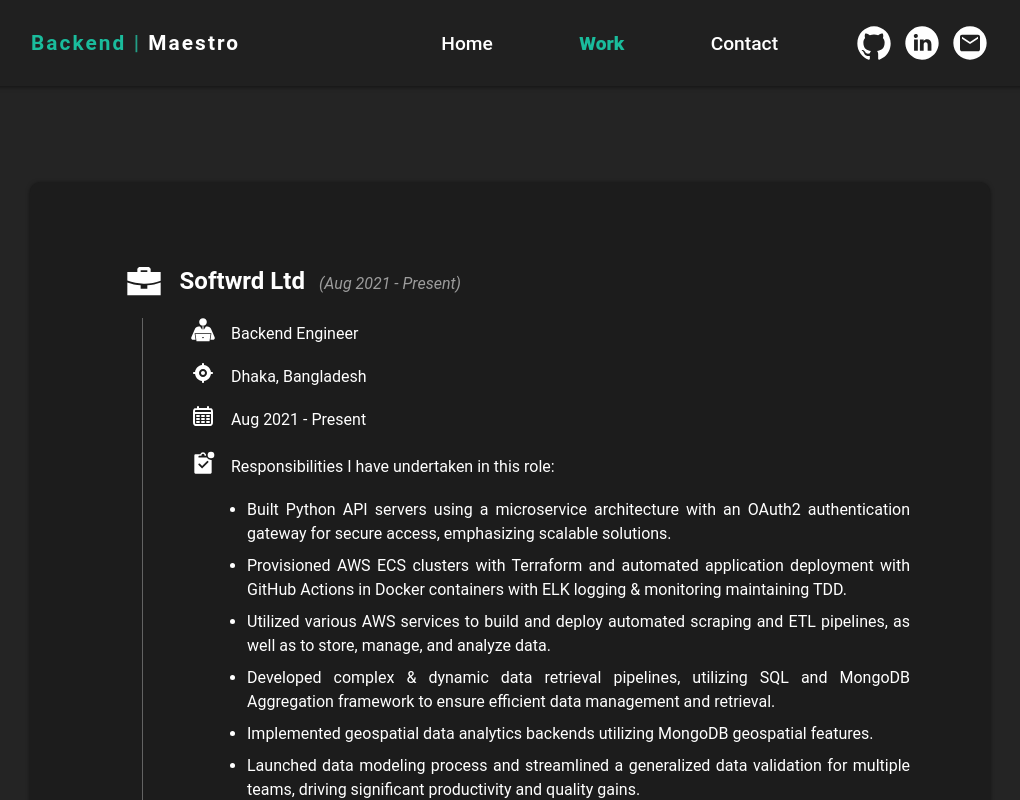
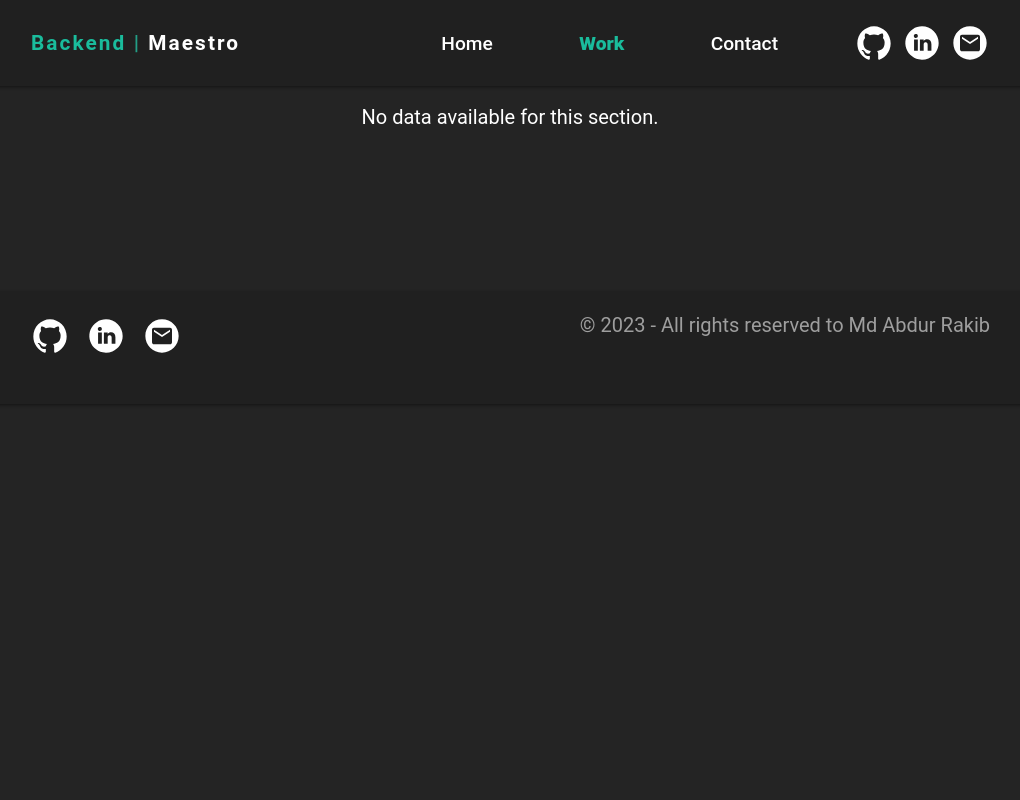
Before and after one commit to rifatrakib/backend-maestro, a Svelte app in the folder app/: page / in a window 1280 px wide. Both pictures are taken after a click on the button "Work". Shown: the top 800 px of the page, without its empty margins (130-1150 px from the left). Built offline with nearby package versions, Linux system fonts and the light colour scheme.

Commit message:
pass event data to timeline according to page selected

```diff
--- a/app/src/pages/about/about.svelte
+++ b/app/src/pages/about/about.svelte
@@ -1,20 +1,35 @@
 <script>
     import { onDestroy } from 'svelte';
-    import Timeline from '../../components/timeline.svelte';
+    import Timeline from './timeline.svelte';
     import { eventsStore } from './store.js';
 
-    let eventData;
-    const unsubscribe = eventsStore.subscribe(value => eventData = value);
+    export let page;
+
+    let events;
+    const unsubscribe = eventsStore.subscribe(value => events = value);
 
     onDestroy(() => unsubscribe());
 </script>
 
 <style>
     article {
+        display: flex;
+        justify-content: center;
+        align-items: center;
         padding-top: 1rem;
+        padding-bottom: 5rem;
+    }
+
+    article div {
+        text-align: center;
+        font-size: 1.25rem;
     }
 </style>
 
 <article>
-    <Timeline eventsData={eventData} />
+    {#if events[page]}
+        <Timeline events={events[page]} />
+    {:else}
+        <div>No data available for this section.</div>
+    {/if}
 </article>
--- a/app/src/pages/about/store.js
+++ b/app/src/pages/about/store.js
@@ -35,4 +35,38 @@ export const eventsStore = readable({
             ],
         },
     ],
+    academic: [
+        {
+            type: 'academic',
+            header: 'Yangzhou University',
+            subheaders: {
+                positiion: 'Undergraduate Student',
+                location: 'Yangzhou, Jiangsu, China',
+                duration: 'Sep 2017 - Sep 2021',
+            },
+            points: [
+                'Built Python API servers using a microservice architecture with an OAuth2 authentication gateway for secure access, emphasizing scalable solutions.',
+                'Provisioned AWS ECS clusters with Terraform and automated application deployment with GitHub Actions in Docker containers with ELK logging & monitoring maintaining TDD.',
+                'Utilized various AWS services to build and deploy automated scraping and ETL pipelines, as well as to store, manage, and analyze data.',
+                'Developed complex & dynamic data retrieval pipelines, utilizing SQL and MongoDB Aggregation framework to ensure efficient data management and retrieval.',
+                'Implemented geospatial data analytics backends utilizing MongoDB geospatial features.',
+                'Launched data modeling process and streamlined a generalized data validation for multiple teams, driving significant productivity and quality gains.',
+                'Participated in designing application infrastructure and deploying a comprehensive, highly available, and scalable hybrid microservices-based backend system on AWS that delivered reduced data loss and robust disaster recovery capabilities.',
+                'Deployed MySQL databases on AWS RDS, utilizing read replicas and an RDS proxy to reduce database operations and significantly enhance system performance.',
+            ],
+        },
+        {
+            type: 'academic',
+            header: 'Yangzhou University',
+            subheaders: {
+                positiion: 'Undergraduate Student',
+                location: 'Yangzhou, Jiangsu, China',
+                duration: 'Sep 2017 - Sep 2021',
+            },
+            points: [
+                'Built the frontend of the company website using HTML, CSS, & JavaScript.',
+                'Get familiar with web server technologies and deployment of websites and databases in the cloud.',
+            ],
+        },
+    ],
 });
--- a/app/src/components/timeline.svelte
+++ b/app/src/pages/about/timeline.svelte
@@ -1,7 +1,7 @@
 <script>
-    import Event from './event.svelte';
+    import Event from '../../components/event.svelte';
 
-    export let eventsData;
+    export let events;
 </script>
 
 <style>
@@ -12,7 +12,7 @@
         padding: 0;
         margin: 0;
         margin-top: 5rem;
-        border-radius: 10px;
+        border-radius: 1rem;
         background-color: #1c1c1c;
         box-shadow: 0 1px 4px rgba(0, 0, 0, 0.5);
     }
@@ -22,18 +22,17 @@
         flex-direction: row;
         gap: 1rem;
         margin-top: 1rem;
-        margin: 5rem;
+        margin: 4rem 2rem;
     }
 
     div {
         display: flex;
         flex-direction: column;
-        gap: 2rem;
+        gap: 0.5rem;
     }
 </style>
 
 <section class="experience-container">
-    {#each Object.entries(eventsData) as [type, events]}
     <section class="experience">
         <div>
             {#each events as event}
@@ -41,5 +40,4 @@
             {/each}
         </div>
     </section>
-    {/each}
 </section>
```
Lines whose indentation alone changed are shown as unchanged.
